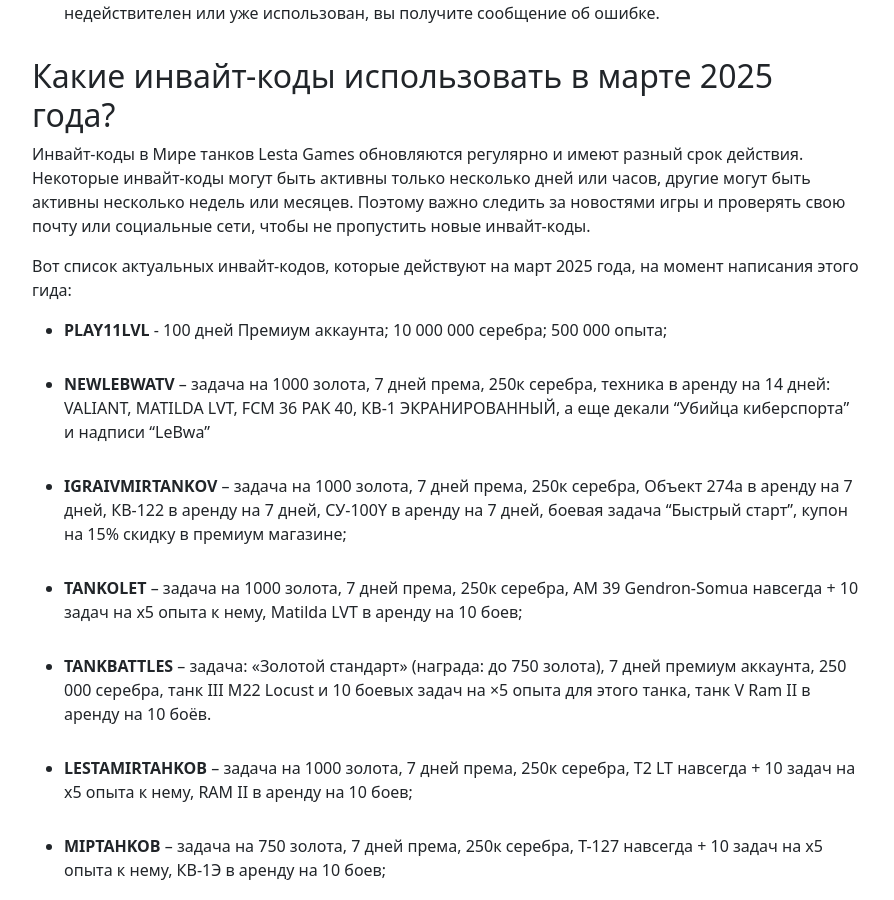
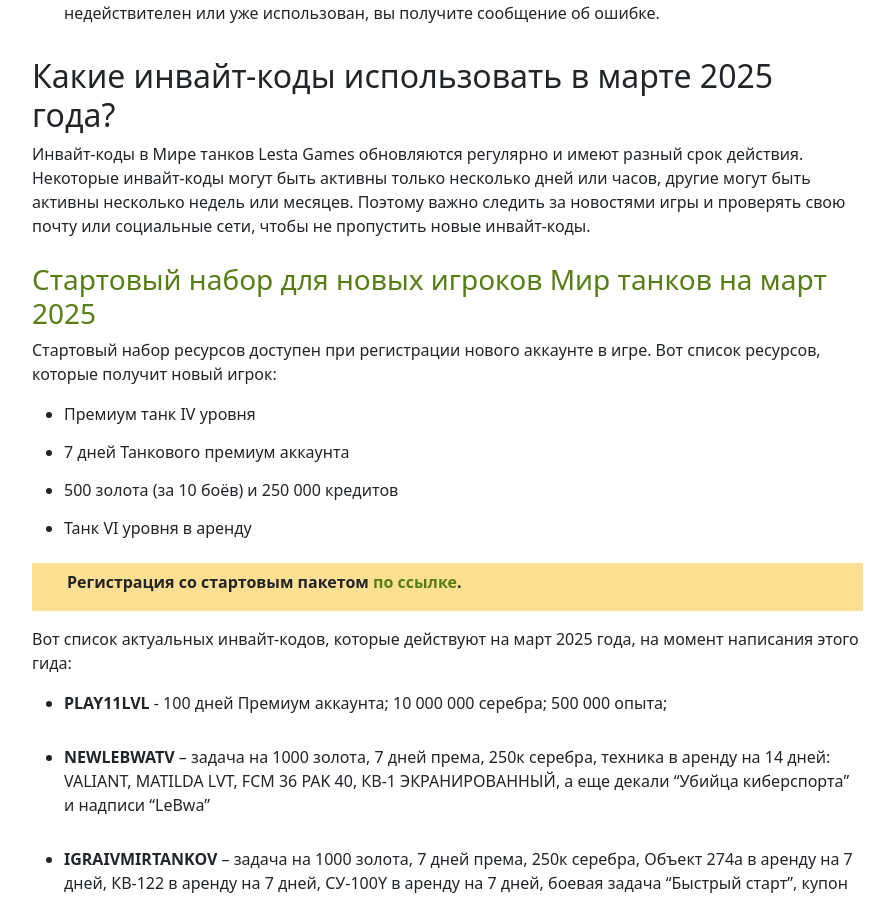
Before and after one commit to stblog/stblog.github.io, a Jekyll site: the page built from _posts/2025-03-21-invait-kody-mir-tankov.markdown, in a window 1280 px wide and 900 px high, scrolled down 1246 px. Shown: the whole window, without its empty margins (50-944 px from the left). Built offline with Jekyll 4.4.1, drawn with Linux system fonts in a browser that asks for light colours; our own code applies the rules of GitHub Pages for plain Markdown files.

Commit message:
Update 2025-03-21-invait-kody-mir-tankov.markdown

```diff
--- a/_posts/2025-03-21-invait-kody-mir-tankov.markdown
+++ b/_posts/2025-03-21-invait-kody-mir-tankov.markdown
@@ -30,15 +30,18 @@
 
 Инвайт-коды в Мире танков Lesta Games обновляются регулярно и имеют разный срок действия. Некоторые инвайт-коды могут быть активны только несколько дней или часов, другие могут быть активны несколько недель или месяцев. Поэтому важно следить за новостями игры и проверять свою почту или социальные сети, чтобы не пропустить новые инвайт-коды.
 
-<!-- Yandex.RTB R-A-1959236-7 -->
-<div id="yandex_rtb_R-A-1959236-7"></div>
-<script>window.yaContextCb.push(()=>{
-	Ya.Context.AdvManager.render({
-		"blockId": "R-A-1959236-7",
-		"renderTo": "yandex_rtb_R-A-1959236-7"
-	})
-})
-</script>
+### Стартовый набор для новых игроков Мир танков на март 2025
+
+Стартовый набор ресурсов доступен при регистрации нового аккаунте в игре. Вот список ресурсов, которые получит новый игрок:
+
+<ul>
+<li>Премиум танк IV уровня</li>
+<li>7 дней Танкового премиум аккаунта</li>
+<li>500 золота (за 10 боёв) и 250 000 кредитов</li>
+<li>Танк VI уровня в аренду</li>
+</ul>
+
+> Регистрация со стартовым пакетом <a href="https://play.tanki.su/1696508987/" rel="nofollow" target="_blank">по ссылке</a>.
 
 Вот список актуальных инвайт-кодов, которые действуют на март 2025 года, на момент написания этого гида:
 
```
